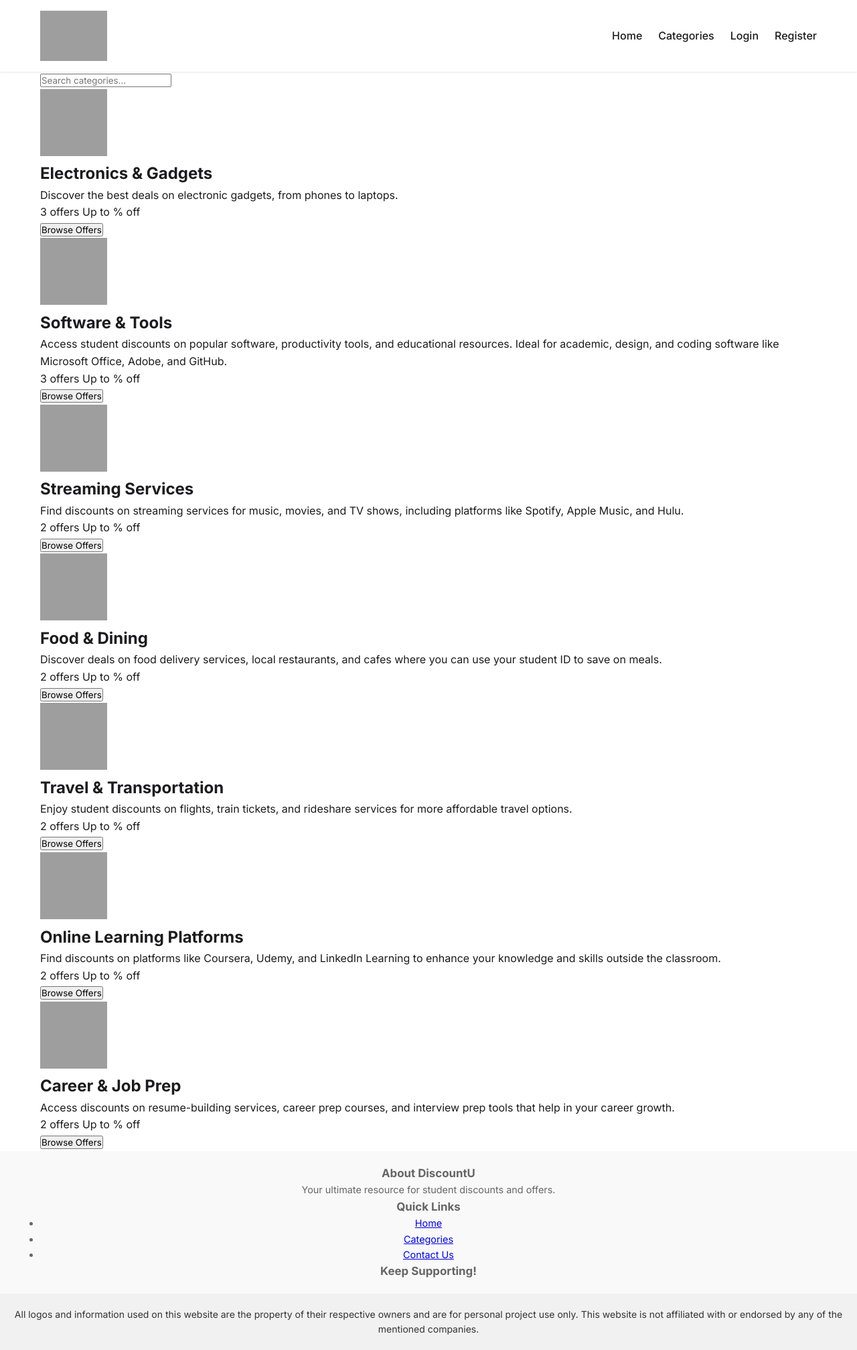
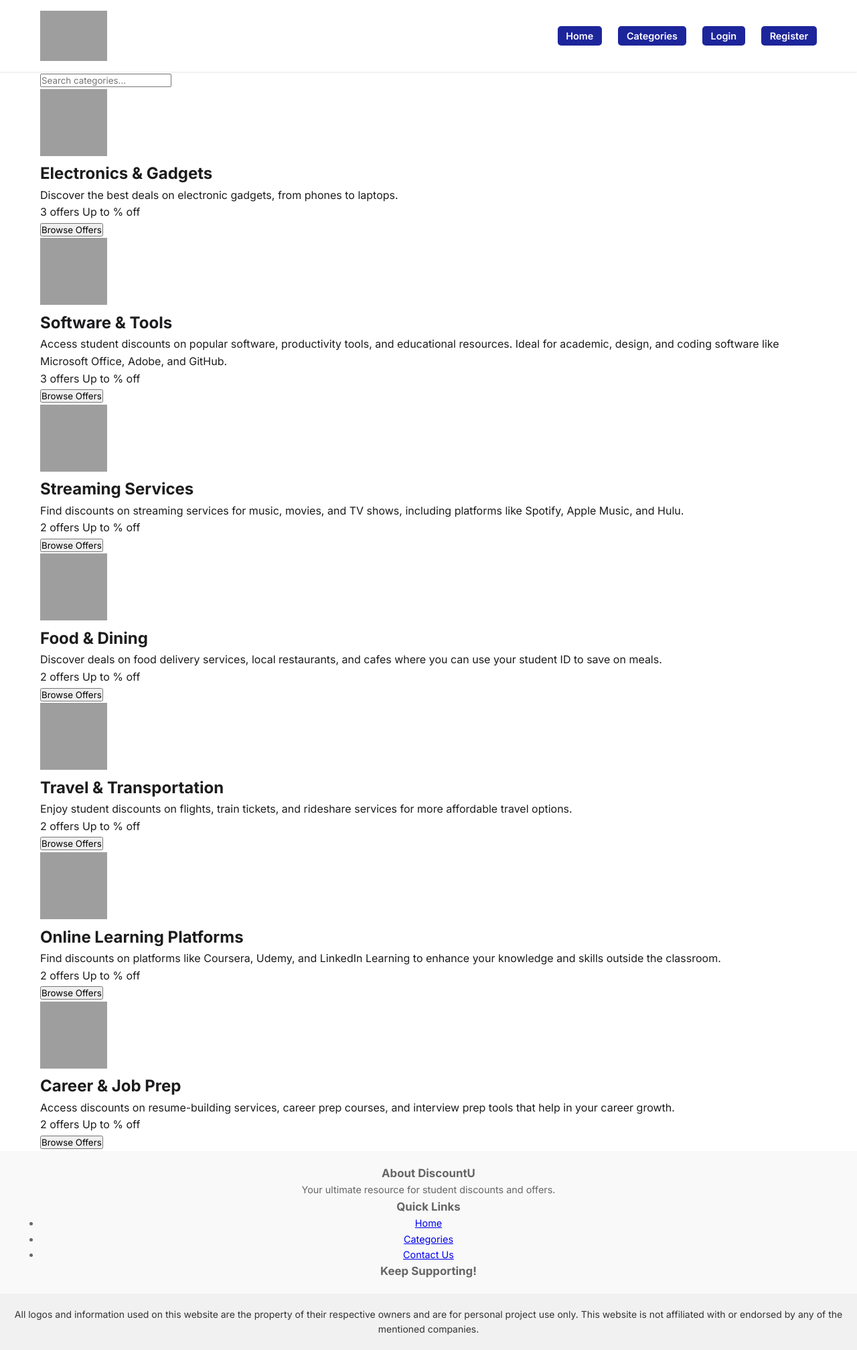
Before and after one commit to harsh-thite/DiscountU, a Django app: page /category/ in a window 1280 px wide. Shown: the whole page at 67% size. Run offline with Django 5.2, Linux system fonts and the light colour scheme; data comes from the database, SQL or seed files in the repository; both versions use the stored data as it was after the commit; grey boxes are pictures that could not be loaded.

Commit message:
Some updates.

```diff
--- a/static/css/style.css
+++ b/static/css/style.css
@@ -84,7 +84,7 @@ body {
 
 .btn-primary {
   width: 100%;
-  padding: 0.8rem;
+  padding: 0.5rem;
   background-color: var(--primary);
   color: var(--surface);
   border: none;
@@ -138,6 +138,7 @@ body {
   margin-right: 0.5rem;
 }
 
+/* Nav Button Styling */
 .nav__menu {
   display: flex;
   gap: 1.5rem;
@@ -150,9 +151,35 @@ body {
   transition: color var(--transition-fast);
 }
 
-.nav__link:hover {
-  color: var(--primary);
+/* Unified Nav Button Styling */
+.btn-nav,
+form .btn-nav,
+.nav__menu .btn-nav {
+    background-color: var(--primary); /* Button background color */
+    color: var(--surface); /* Text color */
+    padding: 0.4rem 0.8rem; /* Adjust padding for uniform look */
+    border: none; /* Remove default border */
+    border-radius: 5px; /* Rounded corners */
+    font-weight: 600; /* Bold text */
+    transition: background-color 0.3s ease, transform 0.3s ease; /* Smooth transition */
+    cursor: pointer; /* Pointer cursor */
+    text-decoration: none; /* Remove underline for links */
+    display: inline-block; /* Uniform display */
+    font-size: 0.9rem; /* Ensure consistent font size */
+    line-height: normal; /* Adjust line height for uniform look */
 }
+
+.btn-nav:hover,
+form .btn-nav:hover,
+.nav__menu .btn-nav:hover {
+    background-color: var(--text); /* Darker shade on hover */
+    transform: scale(1.05); /* Slight scale effect */
+}
+
+form .btn-nav {
+    appearance: none; /* Remove any browser-specific button styles */
+}
+
 
 .nav__mobile-toggle {
   display: none;
--- a/student_offers/templates/base.html
+++ b/student_offers/templates/base.html
@@ -42,7 +42,7 @@
                         <a href="{% url 'profile' %}" class="nav__link btn-nav">Profile</a>
                         <form action="{% url 'logout' %}" method="post" style="display: inline;">
                             {% csrf_token %}
-                            <button type="submit" class="nav__link btn-nav nav__logout-btn btn-logout">Logout</button>
+                            <button type="submit" class="nav__link btn-nav">Logout</button>
                         </form>
 
                     {% else %}
```
Also changed, not shown: db.sqlite3.
